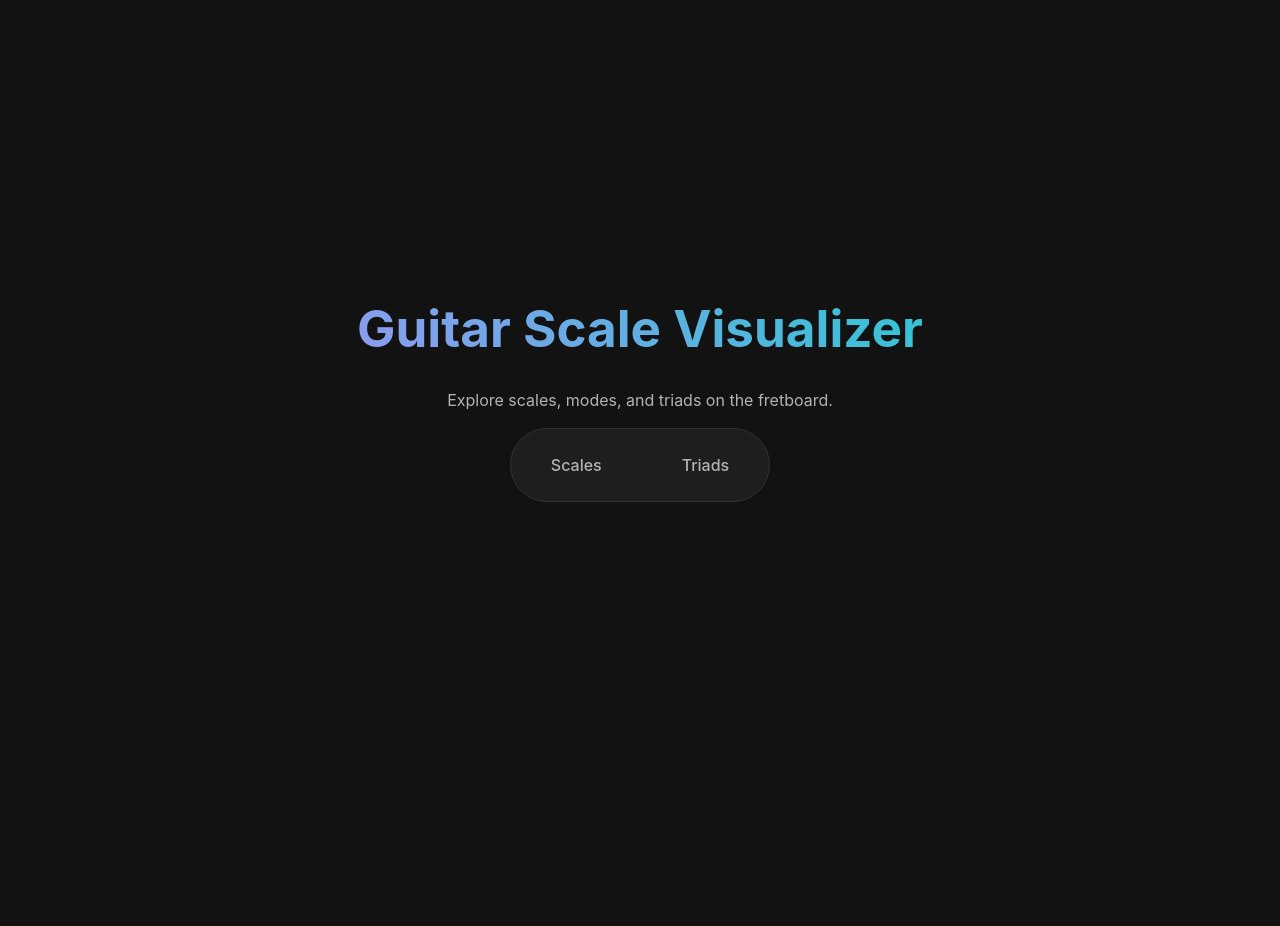
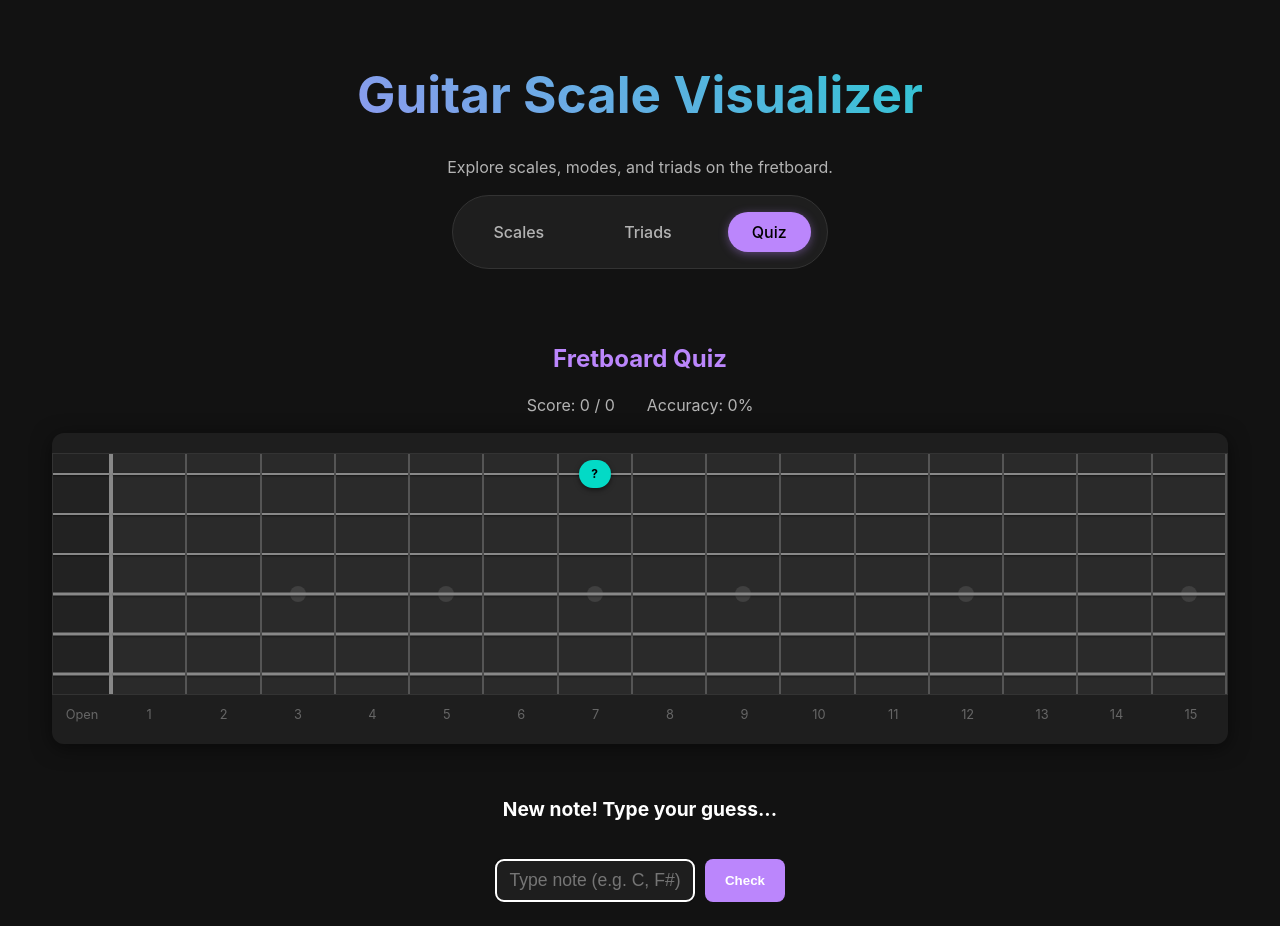
Before and after one commit to imthejota/guitar-visualizer, a React (Vite) app: page /quiz in a window 1280 px wide. Shown: the top 926 px of the page. Before the commit the page ends 800 px from the top, so only its background shows below. Built offline with nearby package versions, Linux system fonts and the light colour scheme.

Commit message:
Feat: Add Quiz Mode

```diff
--- a/src/App.jsx
+++ b/src/App.jsx
@@ -2,6 +2,7 @@ import { BrowserRouter as Router, Routes, Route } from 'react-router-dom';
 import { Navigation } from './components/Navigation';
 import { ScalesPage } from './pages/ScalesPage';
 import { TriadsPage } from './pages/TriadsPage';
+import { QuizPage } from './pages/QuizPage';
 import './App.css';
 
 function App() {
@@ -19,6 +20,7 @@ function App() {
         <Routes>
           <Route path="/" element={<ScalesPage />} />
           <Route path="/triads" element={<TriadsPage />} />
+          <Route path="/quiz" element={<QuizPage />} />
         </Routes>
       </div>
     </Router>
--- a/src/components/Fretboard.jsx
+++ b/src/components/Fretboard.jsx
@@ -7,7 +7,7 @@ const STRINGS = ['E', 'A', 'D', 'G', 'B', 'E'].reverse(); // Top to bottom visua
 // Let's standard: Top line = High E (1st string), Bottom line = Low E (6th string).
 const STRING_TUNING = ['E', 'B', 'G', 'D', 'A', 'E'];
 
-export const Fretboard = ({ activeNotes, tonic, fretCount = 24 }) => {
+export const Fretboard = ({ activeNotes, tonic, fretCount = 24, targetPosition = null, showLabels = true }) => {
     const FRET_COUNT = fretCount;
 
     const getNoteAtFret = (stringNote, fret) => {
@@ -23,7 +23,16 @@ export const Fretboard = ({ activeNotes, tonic, fretCount = 24 }) => {
                         {/* Render Frets for this string */}
                         {Array.from({ length: FRET_COUNT + 1 }).map((_, fretIndex) => {
                             const note = getNoteAtFret(stringNote, fretIndex);
-                            const isActive = activeNotes.includes(note);
+
+                            // If targetPosition is provided, logic is strict: only that specific cell is active
+                            // Otherwise, fallback to activeNotes array inclusion
+                            let isActive = false;
+                            if (targetPosition) {
+                                isActive = targetPosition.stringIndex === stringIndex && targetPosition.fretIndex === fretIndex;
+                            } else {
+                                isActive = activeNotes.includes(note);
+                            }
+
                             const isTonic = note === tonic;
 
                             return (
@@ -36,8 +45,8 @@ export const Fretboard = ({ activeNotes, tonic, fretCount = 24 }) => {
 
                                     {/* Note Dot */}
                                     {isActive && (
-                                        <div className={`note-dot ${isTonic ? 'tonic' : ''}`}>
-                                            {note}
+                                        <div className={`note-dot ${isTonic && !targetPosition ? 'tonic' : ''}`}>
+                                            {showLabels ? note : '?'}
                                         </div>
                                     )}
 
--- a/src/components/Navigation.jsx
+++ b/src/components/Navigation.jsx
@@ -4,11 +4,20 @@ import './Navigation.css';
 export const Navigation = () => {
     return (
         <nav className="navigation">
-            <NavLink to="/" className={({ isActive }) => isActive ? 'nav-link active' : 'nav-link'}>
+            <NavLink to="/" className={({ isActive }) => `nav-link ${isActive ? 'active' : ''}`}>
                 Scales
             </NavLink>
-            <NavLink to="/triads" className={({ isActive }) => isActive ? 'nav-link active' : 'nav-link'}>
+            <NavLink
+                to="/triads"
+                className={({ isActive }) => `nav-link ${isActive ? 'active' : ''}`}
+            >
                 Triads
+            </NavLink>
+            <NavLink
+                to="/quiz"
+                className={({ isActive }) => `nav-link ${isActive ? 'active' : ''}`}
+            >
+                Quiz
             </NavLink>
         </nav>
     );
--- /dev/null
+++ b/src/pages/QuizPage.jsx
@@ -0,0 +1,186 @@
+import { useState, useEffect } from 'react';
+import { Fretboard } from '../components/Fretboard';
+import { NOTES } from '../utils/musicTheory';
+
+const STRING_TUNING = ['E', 'B', 'G', 'D', 'A', 'E']; // Same as Fretboard
+const QUIZ_FRET_LIMIT = 12; // Limit quiz to first 12 frets for ease
+
+export const QuizPage = () => {
+    const [target, setTarget] = useState(null);
+    const [input, setInput] = useState('');
+    const [message, setMessage] = useState('Guess the note shown on the fretboard!');
+    const [status, setStatus] = useState('guessing'); // 'guessing', 'correct', 'revealed', 'wrong'
+    const [score, setScore] = useState({ correct: 0, attempts: 0 });
+
+    const generateQuestion = () => {
+        const stringIndex = Math.floor(Math.random() * 6);
+        const fretIndex = Math.floor(Math.random() * (QUIZ_FRET_LIMIT + 1));
+
+        // Calculate note
+        const stringNote = STRING_TUNING[stringIndex];
+        const stringNoteIndex = NOTES.indexOf(stringNote);
+        const note = NOTES[(stringNoteIndex + fretIndex) % 12];
+
+        setTarget({
+            stringIndex,
+            fretIndex,
+            note
+        });
+        setInput('');
+        setMessage('New note! Type your guess...');
+        setStatus('guessing');
+    };
+
+    // Initial load
+    useEffect(() => {
+        generateQuestion();
+    }, []);
+
+    const handleCheck = (e) => {
+        e.preventDefault();
+        if (!target || status === 'correct') return;
+
+        const guess = input.trim().toLowerCase();
+        // Target note often looks like "C#/Db"
+        // We splits by "/" and check if guess matches either part
+        const validAnswers = target.note.toLowerCase().split('/');
+
+        if (validAnswers.includes(guess)) {
+            setStatus('correct');
+            setMessage(`Great! It is ${target.note}.`);
+            setScore(prev => ({ ...prev, correct: prev.correct + 1, attempts: prev.attempts + 1 }));
+            // Auto next after slight delay? No, user requested "following note to input" implicitly by "Great" message -> wait for user action?
+            // prompt said: "If it's ok, it should display a Great! message, and the the following note to input the name."
+            // This implies immediate next question or close to it. Let's add a "Next" button or auto-timer.
+            // Let's add a "Next" button for clarity.
+        } else {
+            setStatus('wrong');
+            setMessage('Wrong! Try again or reveal.');
+            setScore(prev => ({ ...prev, attempts: prev.attempts + 1 }));
+        }
+    };
+
+    const handleReveal = () => {
+        setStatus('revealed');
+        setMessage(`The note is ${target.note}.`);
+    };
+
+    return (
+        <div style={{ padding: '20px', maxWidth: '1280px', margin: '0 auto' }}>
+            <h2 style={{ color: 'var(--primary-color)', marginBottom: '1rem' }}>Fretboard Quiz</h2>
+
+            <div style={{ display: 'flex', justifyContent: 'center', gap: '2rem', marginBottom: '1rem', color: 'var(--text-secondary)' }}>
+                <span>Score: {score.correct} / {score.attempts}</span>
+                <span>Accuracy: {score.attempts > 0 ? Math.round((score.correct / score.attempts) * 100) : 0}%</span>
+            </div>
+
+            <div className="fretboard-container" style={{ marginBottom: '2rem' }}>
+                <Fretboard
+                    activeNotes={[]}
+                    tonic={null}
+                    targetPosition={target}
+                    showLabels={status === 'correct' || status === 'revealed'}
+                    fretCount={15}
+                />
+            </div>
+
+            <div style={{ display: 'flex', flexDirection: 'column', alignItems: 'center', gap: '1rem' }}>
+                <p style={{
+                    fontSize: '1.2rem',
+                    color: status === 'correct' ? 'var(--secondary-color)' : status === 'wrong' ? '#ff4444' : 'white',
+                    fontWeight: 'bold',
+                    height: '1.5em'
+                }}>
+                    {message}
+                </p>
+
+                {status === 'correct' ? (
+                    <button
+                        onClick={generateQuestion}
+                        style={{
+                            padding: '10px 30px',
+                            fontSize: '1.2rem',
+                            background: 'var(--secondary-color)',
+                            border: 'none',
+                            borderRadius: '8px',
+                            cursor: 'pointer',
+                            color: 'black',
+                            fontWeight: 'bold'
+                        }}
+                        autoFocus
+                    >
+                        Next Note ➔
+                    </button>
+                ) : (
+                    <form onSubmit={handleCheck} style={{ display: 'flex', gap: '10px' }}>
+                        <input
+                            type="text"
+                            value={input}
+                            onChange={(e) => setInput(e.target.value)}
+                            placeholder="Type note (e.g. C, F#)"
+                            style={{
+                                padding: '10px',
+                                fontSize: '1.1rem',
+                                borderRadius: '8px',
+                                border: '1px solid #333',
+                                background: 'var(--surface-color)',
+                                color: 'white',
+                                width: '200px',
+                                textAlign: 'center'
+                            }}
+                            autoFocus
+                        />
+                        <button
+                            type="submit"
+                            style={{
+                                padding: '10px 20px',
+                                background: 'var(--primary-color)',
+                                border: 'none',
+                                borderRadius: '8px',
+                                cursor: 'pointer',
+                                color: 'white',
+                                fontWeight: 'bold'
+                            }}
+                        >
+                            Check
+                        </button>
+                    </form>
+                )}
+
+                {(status === 'guessing' || status === 'wrong') && (
+                    <button
+                        onClick={handleReveal}
+                        style={{
+                            background: 'transparent',
+                            border: '1px solid #444',
+                            color: '#888',
+                            padding: '8px 16px',
+                            borderRadius: '6px',
+                            cursor: 'pointer',
+                            marginTop: '10px'
+                        }}
+                    >
+                        Reveal Answer
+                    </button>
+                )}
+                {status === 'revealed' && (
+                    <button
+                        onClick={generateQuestion}
+                        style={{
+                            padding: '10px 20px',
+                            background: '#444',
+                            border: 'none',
+                            borderRadius: '8px',
+                            cursor: 'pointer',
+                            color: 'white',
+                            fontWeight: 'bold',
+                            marginTop: '10px'
+                        }}
+                    >
+                        Next Note
+                    </button>
+                )}
+            </div>
+        </div>
+    );
+};
```
